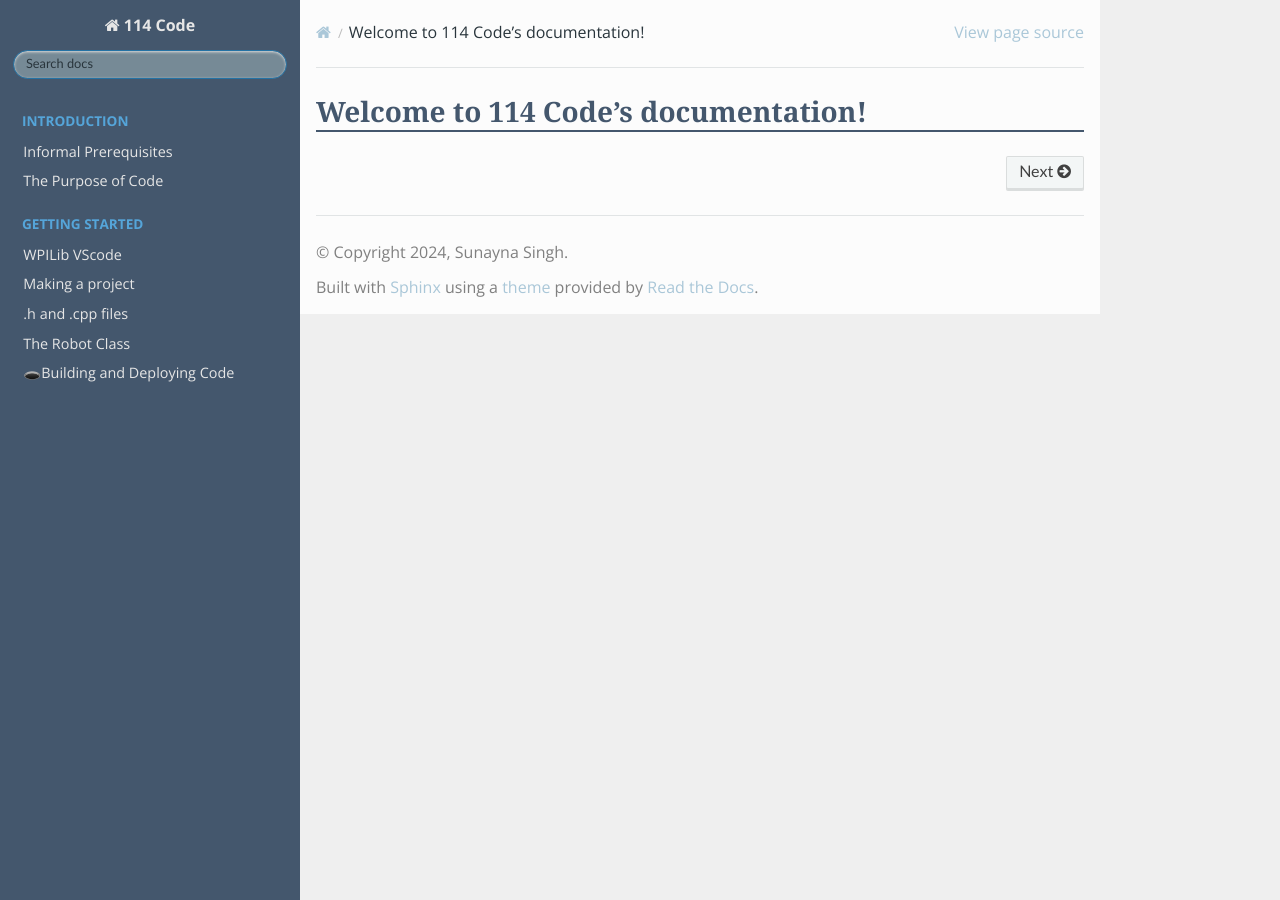
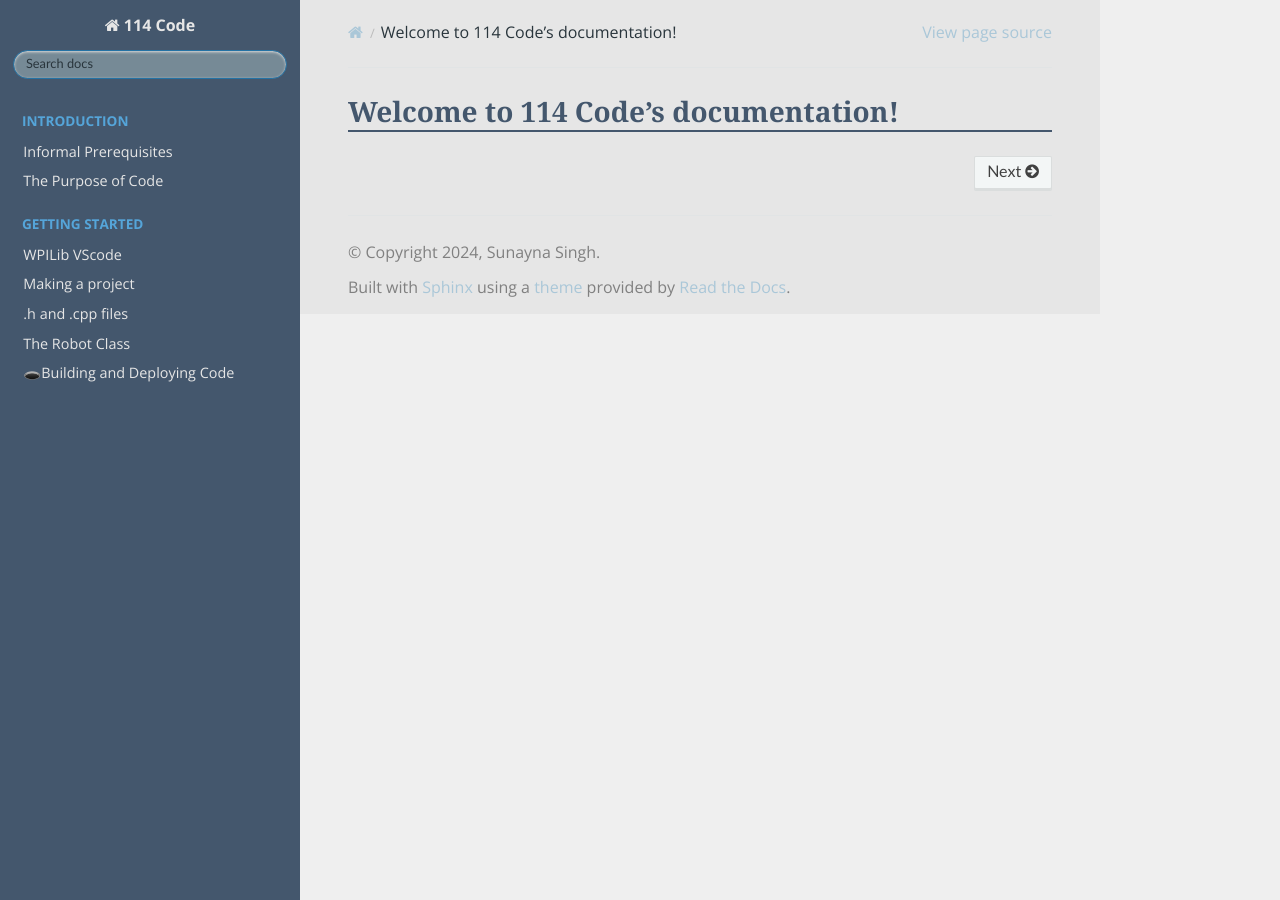
Before and after one commit to Eaglestrike/114_code_docs, a Sphinx documentation site: the page built from docs/source/index.rst, in a window 1280 px wide. Built offline with Sphinx 7.4.7 and the Read the Docs theme 2.0.0, drawn with Linux system fonts in a browser that asks for light colours; some web fonts are replaced.

Commit message:
small style fixes

```diff
--- a/docs/source/_static/custom.css
+++ b/docs/source/_static/custom.css
@@ -83,7 +83,9 @@ a:hover {
 /* Main content styling */
 .wy-nav-content {
     font-family: 'Open Sans', sans-serif;
-    padding: 1rem;
+    padding: 1rem 3rem;
+    background-color: var(--background-color);
+    /* Main content background color */
 }
 
 .wy-nav-content h1,
```
